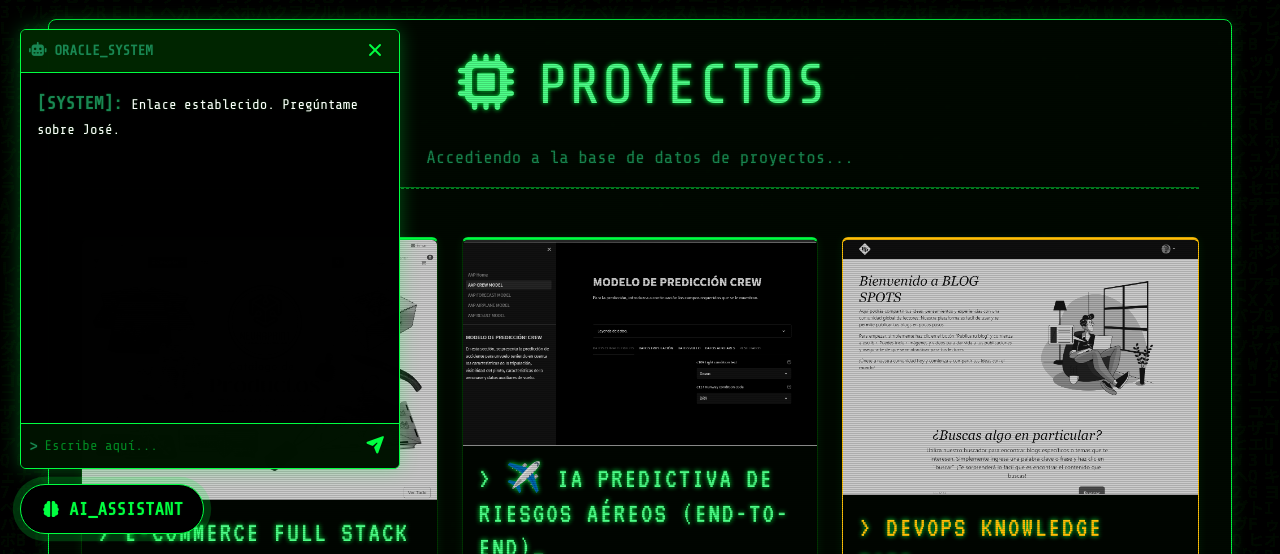
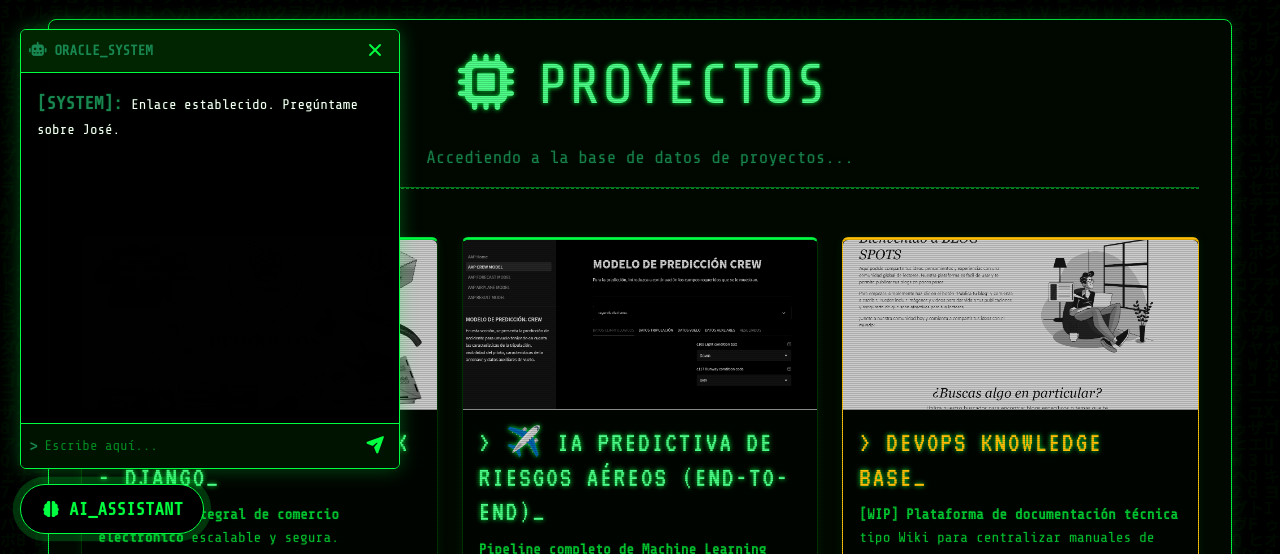
Before and after one commit to jornkbz/portfolio-flask, a Flask app: page / in a window 1280 px wide. Shown: the part 2046-2600 px from the top of the page. Run offline with Flask 3, Linux system fonts and the light colour scheme; data comes from the database, SQL or seed files in the repository; some libraries are stand-ins or nearby versions.

Commit message:
style: reduce project card thumbnail height and add object-fit

```diff
--- a/static/css/styles.css
+++ b/static/css/styles.css
@@ -264,6 +264,9 @@ a:hover {
     filter: grayscale(100%) contrast(1.2) brightness(0.8);
     transition: all 0.5s ease;
     border-bottom: 1px solid #00FF41;
+    width: 100%;
+    height: 100%;
+    object-fit: cover;
 }
 
 .matrix-card:hover .matrix-img {
@@ -274,6 +277,7 @@ a:hover {
 .img-wrapper {
     position: relative;
     overflow: hidden;
+    height: 170px;
 }
 
 .overlay {
```
